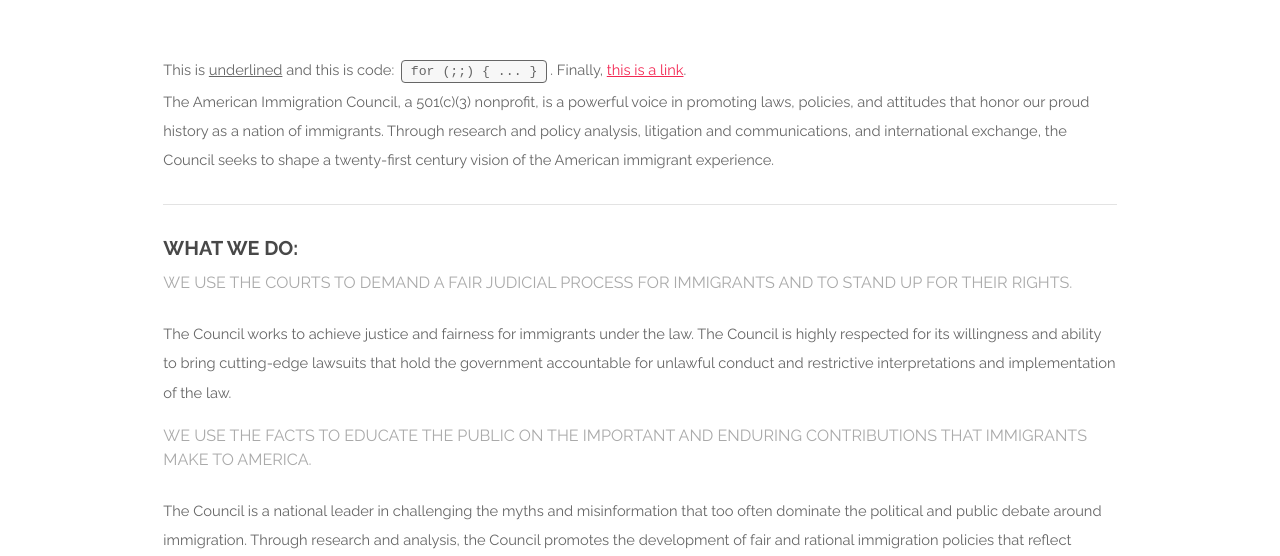
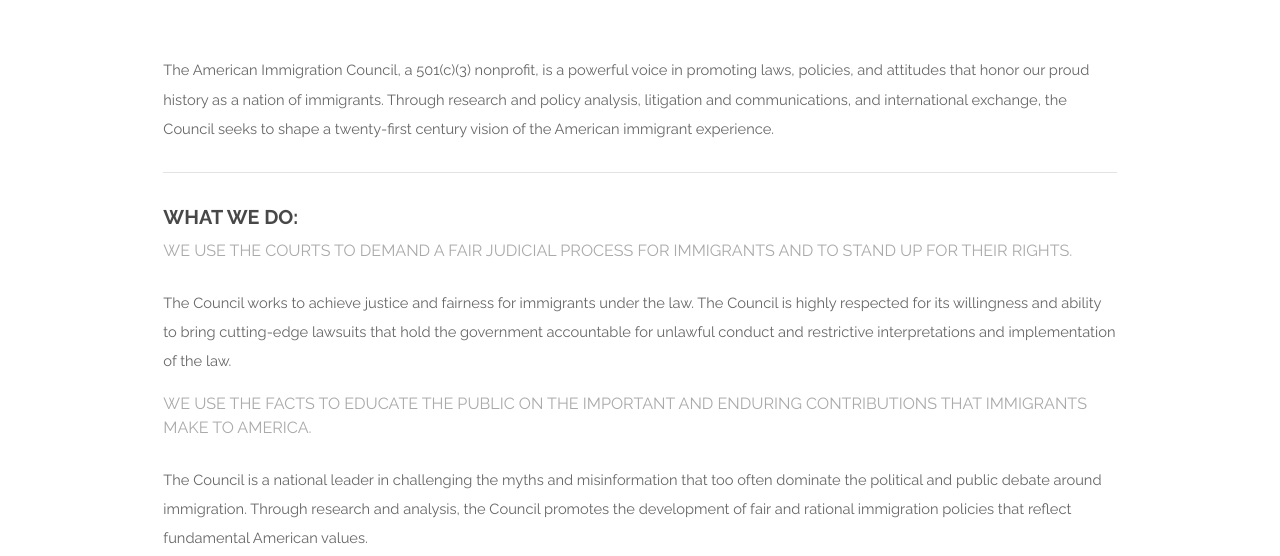
Before and after one commit to milashuman/FIRM, a plain HTML site: page elements.html in a window 1280 px wide. Shown: the part 244-800 px from the top of the page. Drawn offline with Linux system fonts and the light colour scheme.

Commit message:
Update elements.html

```diff
--- a/elements.html
+++ b/elements.html
@@ -39,7 +39,7 @@
 						<section>
 							<h3></h3>
 							<p>
-							This is <u>underlined</u> and this is code: <code>for (;;) { ... }</code>. Finally, <a href="#">this is a link</a>.<br />
+
 							The American Immigration Council, a 501(c)(3) nonprofit, is a powerful voice in promoting laws, policies, and attitudes that honor our proud history as a nation of immigrants. Through research and policy analysis, litigation and communications, and international exchange, the Council seeks to shape a twenty-first century vision of the American immigrant experience.
 							</p>
 
```
